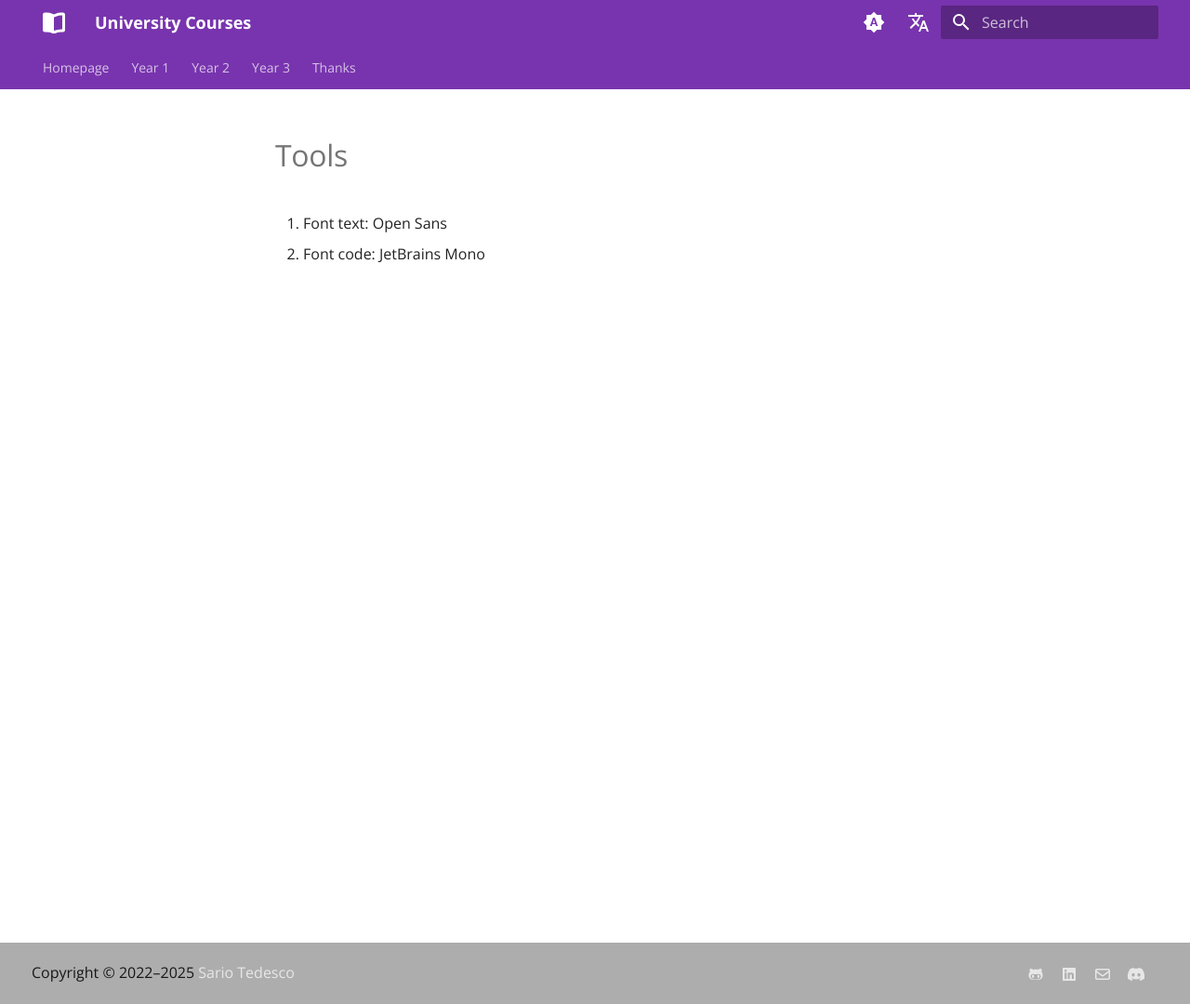
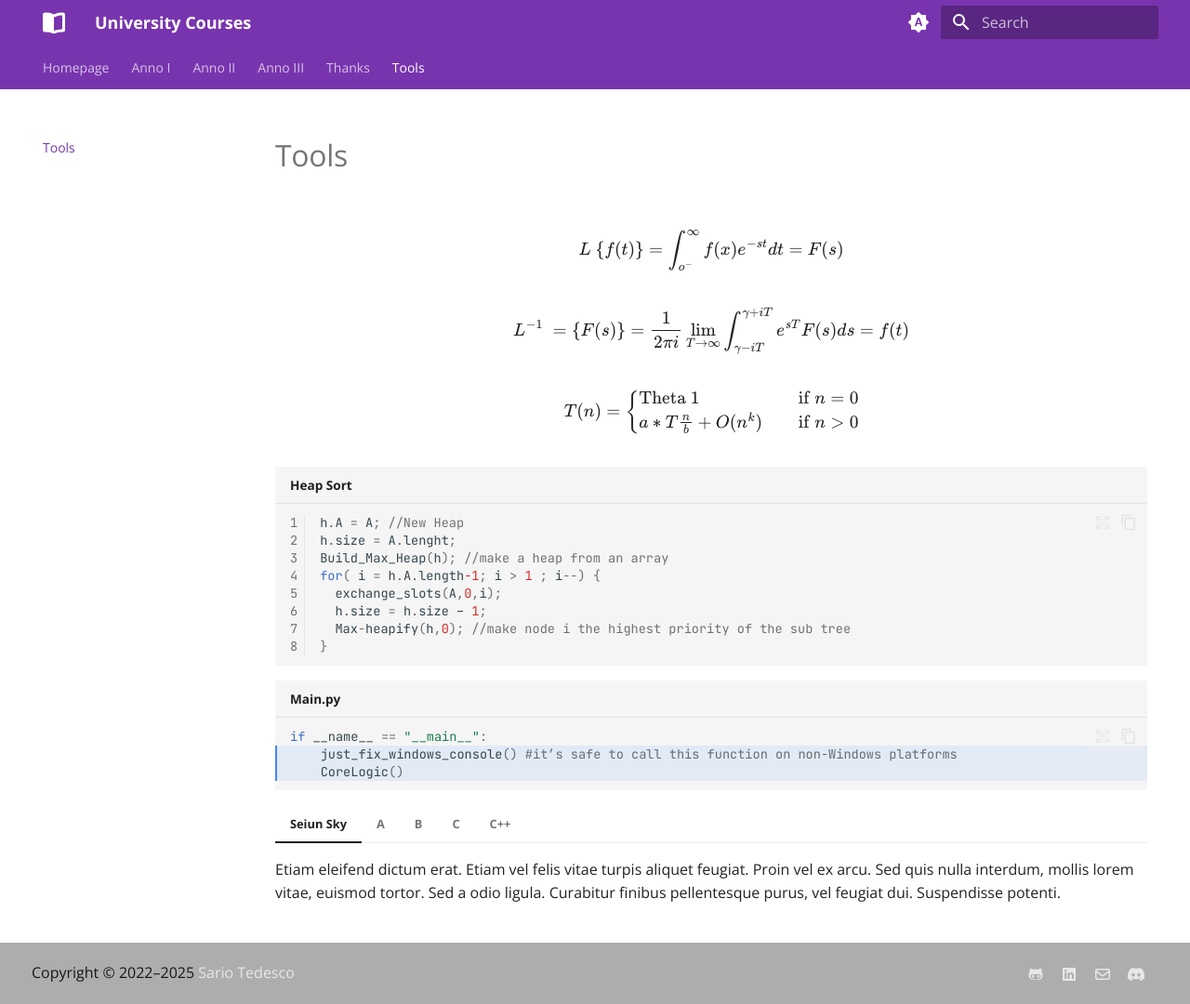
Before and after one commit to Raven-s-Soul/University-Courses, an MkDocs documentation site: the page built from docs/ExampleTools.md, in a window 1280 px wide and 1080 px high. Shown: the whole window at 93% size. Built offline with MkDocs 1.6.1 and Material for MkDocs 9.7.7, drawn with Linux system fonts in a browser that asks for light colours; comment, search, counter and statistics services are not loaded.

Commit message:
update testing tools

````diff
--- a/docs/ExampleTools.md
+++ b/docs/ExampleTools.md
@@ -1,4 +1,69 @@
 # Tools
 
-1. Font text: Open Sans
-2. Font code: JetBrains Mono
+$$
+L \space \{f(t)\} = \int_{o^-}^{\infty}{f(x) e^{-st} dt} = F(s)
+$$
+
+$$
+L^{-1}\space = \{ F(s)\} = \frac{1}{2\pi i} \lim_{T \to \infty} \int_{\gamma-iT}^{\gamma+iT} {e^{sT} F(s) ds} = f(t)
+$$
+
+$$
+T(n) =
+ \begin{cases}     \text{Theta } 1      & \quad \text{if } n = 0
+ \\ a*T\frac{n}{b} + O(n^k)  & \quad \text{if } n > 0
+ \end{cases}
+$$
+
+```c title="Heap Sort" linenums="1"
+h.A = A; //New Heap
+h.size = A.lenght;
+Build_Max_Heap(h); //make a heap from an array
+for( i = h.A.length-1; i > 1 ; i--) {
+  exchange_slots(A,0,i);
+  h.size = h.size – 1;
+  Max-heapify(h,0); //make node i the highest priority of the sub tree
+}
+```
+
+```py title="Main.py" hl_lines="2 3"
+if __name__ == "__main__":
+    just_fix_windows_console() #it’s safe to call this function on non-Windows platforms
+    CoreLogic()
+```
+
+=== "Seiun Sky"
+
+    Etiam eleifend dictum erat. Etiam vel felis vitae turpis aliquet feugiat. Proin vel ex arcu. Sed quis nulla interdum, mollis lorem vitae, euismod tortor. Sed a odio ligula. Curabitur finibus pellentesque purus, vel feugiat dui. Suspendisse potenti.
+
+=== "A"
+
+    - No time to lose.
+    * I'm trying to figure out a way to get rid of you so I can go commit atrocities. ...Wait, did you think I was being serious?
+
+=== "B"
+
+    1. Da-da-da~
+    1. Lalala~
+
+=== "C"
+
+    ``` c
+    #include <stdio.h>
+
+    int main(void) {
+      printf("Gold Ship!\n");
+      return 0;
+    }
+    ```
+
+=== "C++"
+
+    ``` c++
+    #include <iostream>
+
+    int main(void) {
+      std::cout << "Maruzensky!" << std::endl;
+      return 0;
+    }
+    ```
--- /dev/null
+++ b/docs/javascripts/katex.js
@@ -0,0 +1,10 @@
+document$.subscribe(({ body }) => {
+  renderMathInElement(body, {
+    delimiters: [
+      { left: "$$", right: "$$", display: true },
+      { left: "$", right: "$", display: false },
+      { left: "\\(", right: "\\)", display: false },
+      { left: "\\[", right: "\\]", display: true },
+    ],
+  });
+});
--- /dev/null
+++ b/docs/javascripts/mathjax.js
@@ -0,0 +1,19 @@
+window.MathJax = {
+  tex: {
+    inlineMath: [["\\(", "\\)"]],
+    displayMath: [["\\[", "\\]"]],
+    processEscapes: true,
+    processEnvironments: true,
+  },
+  options: {
+    ignoreHtmlClass: ".*|",
+    processHtmlClass: "arithmatex",
+  },
+};
+
+document$.subscribe(() => {
+  MathJax.startup.output.clearCache();
+  MathJax.typesetClear();
+  MathJax.texReset();
+  MathJax.typesetPromise();
+});
--- a/mkdocs.yml
+++ b/mkdocs.yml
@@ -56,7 +56,25 @@ theme:
       primary: indigo
       accent: deep purple
 
+nav:
+  - Homepage: index.md
+  - Anno I: Year1.md
+  - Anno II: Year2.md
+  - Anno III: Year3.md
+  - Thanks: Thanks.md
+  - Tools: ExampleTools.md
 
+not_in_nav: |
+  /ExampleTools.md
+  /Admin.md
+
+  # alternate:
+  #   - name: English
+  #     link: /en/
+  #     lang: en
+  #   - name: Italiano
+  #     link: /it/
+  #     lang: it
 
 plugins:
   - search
@@ -79,19 +97,39 @@ markdown_extensions:
       pygments_lang_class: true
   - pymdownx.inlinehilite
   - pymdownx.snippets
-  - pymdownx.superfences
   - admonition
   - pymdownx.arithmatex:
       generic: true
   - footnotes
   - pymdownx.details
   - pymdownx.mark
+  - pymdownx.superfences
   - pymdownx.tabbed:
       alternate_style: true
   - attr_list
   - pymdownx.emoji:
       emoji_index: !!python/name:material.extensions.emoji.twemoji
       emoji_generator: !!python/name:material.extensions.emoji.to_svg
+
+extra_javascript:
+  - javascripts/extra.js
+  - javascripts/mathjax.js
+  - https://unpkg.com/mathjax@3/es5/tex-mml-chtml.js
+  - javascripts/katex.js
+  - https://unpkg.com/katex@0/dist/katex.min.js
+  - https://unpkg.com/katex@0/dist/contrib/auto-render.min.js
+
+extra_css:
+  - stylesheets/extra.css
+  - https://unpkg.com/katex@0/dist/katex.min.css
+
+watch:
+  - docs
+  - docs\assets
+  - docs\javascripts
+  - docs\stylesheets
+  - overrides
+  - overrides\partials
 
 extra:
   social:
@@ -102,43 +140,10 @@ extra:
     - icon: /fontawesome/regular/envelope
       name: Email
       link: mailto:sariotedesco@gmail.com
-#    - icon: /fontawesome/brands/telegram
-#      link:
+  #  - icon: /fontawesome/brands/telegram
+  #    link:
     - icon: /fontawesome/brands/discord
       link: https://discord.gg/jZFGnyJDwx
-
-  alternate:
-    - name: English
-      link: /en/
-      lang: en
-    - name: Italiano
-      link: /it/
-      lang: it
-
-nav:
-  - Homepage: index.md
-  - Year 1: Year1.md
-  - Year 2: Year2.md
-  - Year 3: Year3.md
-  - Thanks: Thanks.md
-
-not_in_nav: |
-  /ExampleTools.md
-  /Admin.md
-
-extra_javascript:
-  - javascripts/extra.js
-
-extra_css:
-  - stylesheets/extra.css
-
-watch:
-  - docs
-  - docs\assets
-  - docs\javascripts
-  - docs\stylesheets
-  - overrides
-  - overrides\partials
 
 
 copyright: |
````
Also changed, not shown: docs/Thanks.md (+4 -0 lines).
